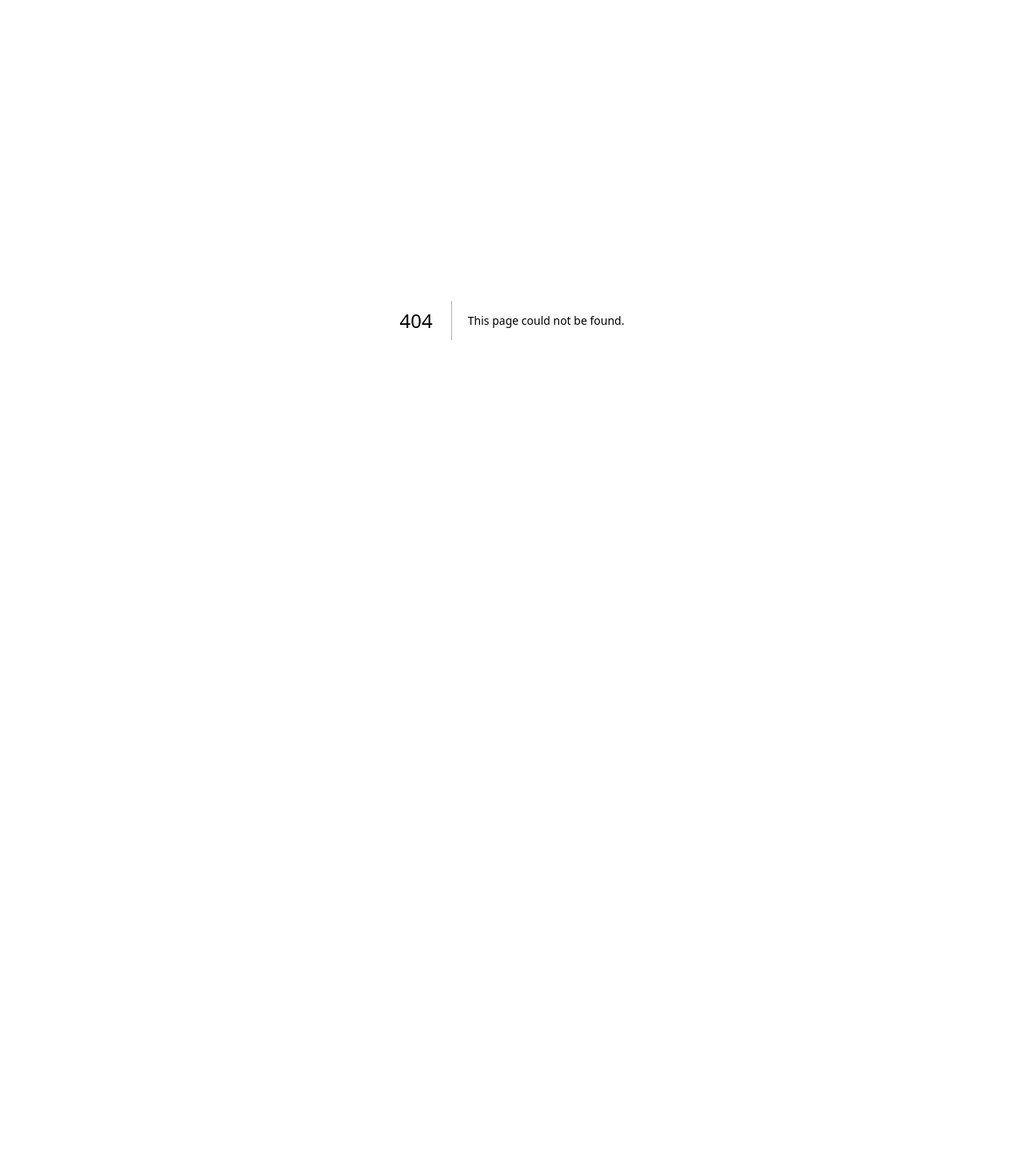
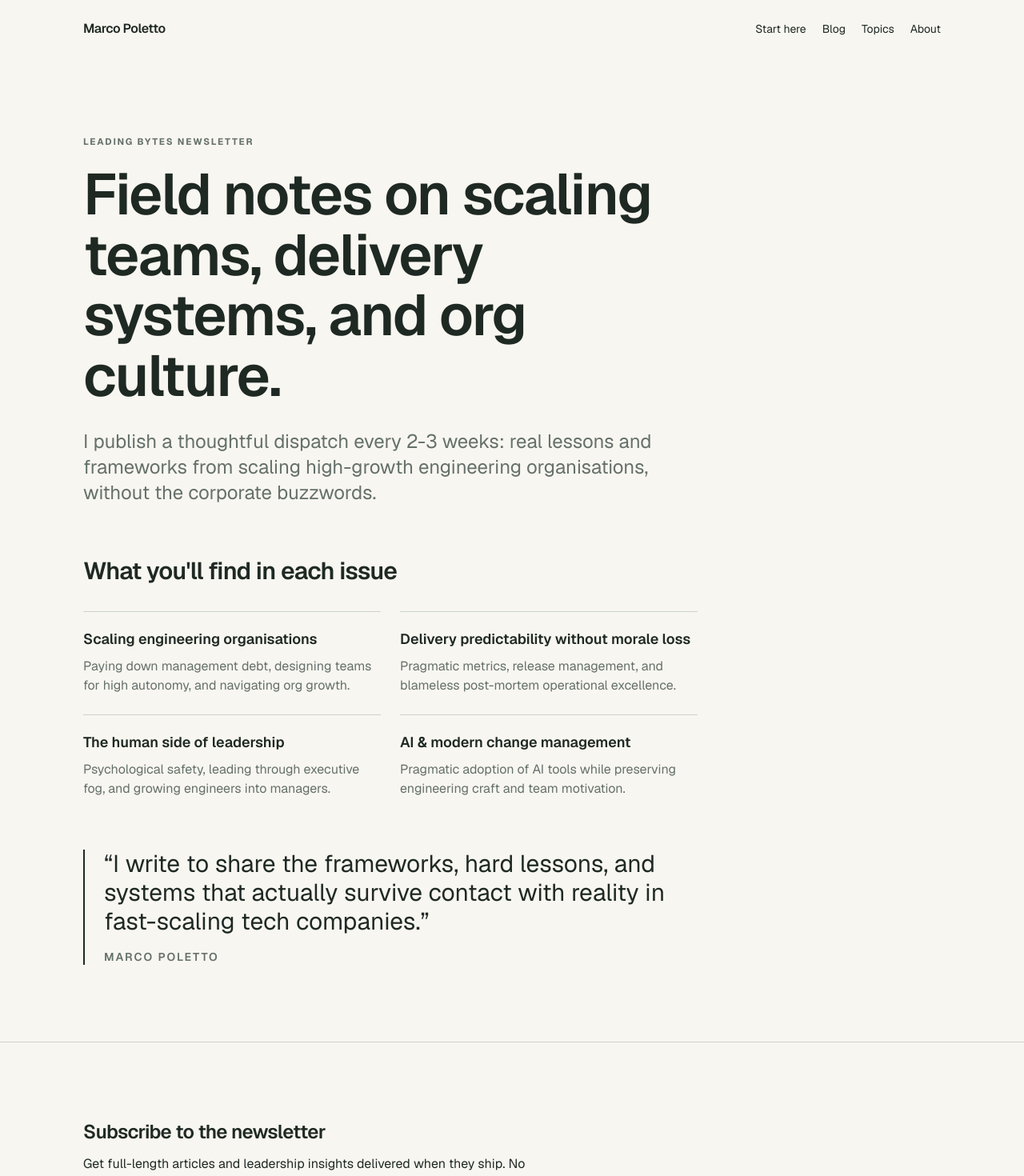
Before and after one commit to polettoweb/poletto-dev-rebuild, a Next.js app: page /newsletter in a window 1280 px wide. Before the commit this address had no page. Shown: the top 1470 px of the page at 80% size. Before the commit the page ends 800 px from the top, so only its background shows below. Built offline with nearby package versions, Linux system fonts and the light colour scheme.

Commit message:
feat: add leading bytes newsletter page

```diff
--- /dev/null
+++ b/src/app/newsletter/page.tsx
@@ -0,0 +1,97 @@
+import type { Metadata } from "next";
+
+import { PageContainer } from "@/components/layout/PageContainer";
+import { SiteFooter } from "@/components/layout/SiteFooter";
+import { SiteHeader } from "@/components/layout/SiteHeader";
+import { NewsletterSignup } from "@/components/ui/NewsletterSignup";
+
+export const metadata: Metadata = {
+  title: "Leading Bytes Newsletter | Marco Poletto",
+  description:
+    "Practical writing on scaling engineering organisations, delivery operations, and the human side of leadership.",
+};
+
+const issueThemes = [
+  {
+    title: "Scaling engineering organisations",
+    description:
+      "Paying down management debt, designing teams for high autonomy, and navigating org growth.",
+  },
+  {
+    title: "Delivery predictability without morale loss",
+    description:
+      "Pragmatic metrics, release management, and blameless post-mortem operational excellence.",
+  },
+  {
+    title: "The human side of leadership",
+    description:
+      "Psychological safety, leading through executive fog, and growing engineers into managers.",
+  },
+  {
+    title: "AI & modern change management",
+    description:
+      "Pragmatic adoption of AI tools while preserving engineering craft and team motivation.",
+  },
+];
+
+export default function NewsletterPage() {
+  return (
+    <>
+      <SiteHeader />
+      <main>
+        <PageContainer className="py-16 sm:py-24">
+          <header className="max-w-3xl">
+            <p className="eyebrow">Leading Bytes newsletter</p>
+            <h1 className="mt-5 text-5xl font-semibold leading-[1.05] tracking-tight sm:text-7xl">
+              Field notes on scaling teams, delivery systems, and org culture.
+            </h1>
+            <p className="mt-7 text-xl leading-8 text-[var(--muted)] sm:text-2xl">
+              I publish a thoughtful dispatch every 2-3 weeks: real lessons and
+              frameworks from scaling high-growth engineering organisations,
+              without the corporate buzzwords.
+            </p>
+          </header>
+
+          <section className="mt-16 max-w-3xl" aria-labelledby="themes-heading">
+            <h2 id="themes-heading" className="text-3xl font-semibold tracking-tight">
+              What you&apos;ll find in each issue
+            </h2>
+            <ul className="mt-8 grid gap-6 sm:grid-cols-2">
+              {issueThemes.map((theme) => (
+                <li key={theme.title} className="border-t border-[var(--line)] pt-5">
+                  <h3 className="text-lg font-semibold">{theme.title}</h3>
+                  <p className="mt-2 text-[var(--muted)]">{theme.description}</p>
+                </li>
+              ))}
+            </ul>
+          </section>
+
+          <blockquote className="mt-16 max-w-3xl border-l-2 border-[var(--foreground)] pl-6 text-2xl leading-9 sm:text-3xl">
+            &ldquo;I write to share the frameworks, hard lessons, and systems that
+            actually survive contact with reality in fast-scaling tech companies.&rdquo;
+            <footer className="mt-4 text-sm font-semibold uppercase tracking-[0.14em] text-[var(--muted)]">
+              Marco Poletto
+            </footer>
+          </blockquote>
+        </PageContainer>
+
+        <section className="border-y border-[var(--line)]">
+          <PageContainer className="py-20 sm:py-24">
+            <NewsletterSignup
+              action="https://buttondown.com/api/emails/embed-subscribe/marcopoletto"
+              heading="Subscribe to the newsletter"
+              description="Get full-length articles and leadership insights delivered when they ship. No spam. Unsubscribe anytime."
+            />
+          </PageContainer>
+        </section>
+
+        <PageContainer className="py-12">
+          <p className="text-sm text-[var(--muted)]">
+            Prefer a feed reader? <a href="/rss.xml" className="link-arrow">Follow the RSS feed →</a>
+          </p>
+        </PageContainer>
+      </main>
+      <SiteFooter />
+    </>
+  );
+}
```
Also changed, not shown: 1 other file (tests, documents, lock files or other folders).
